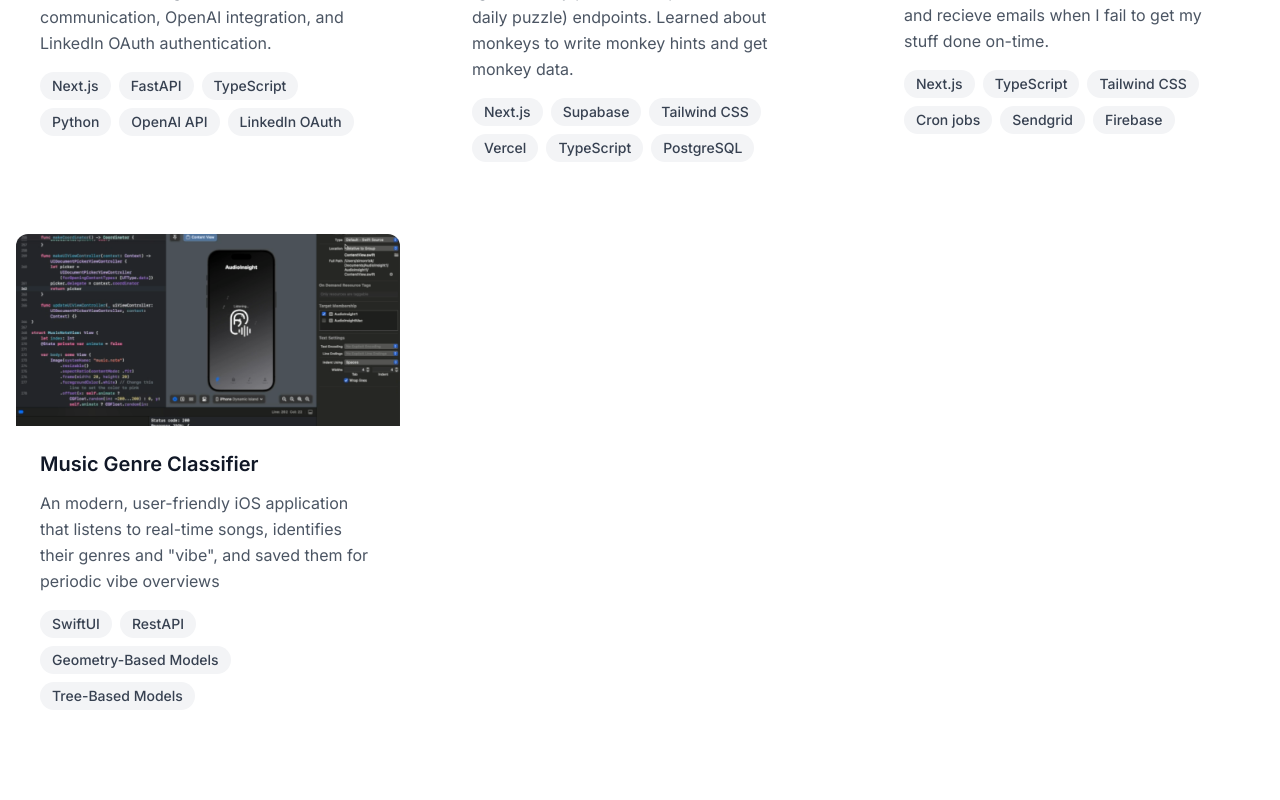
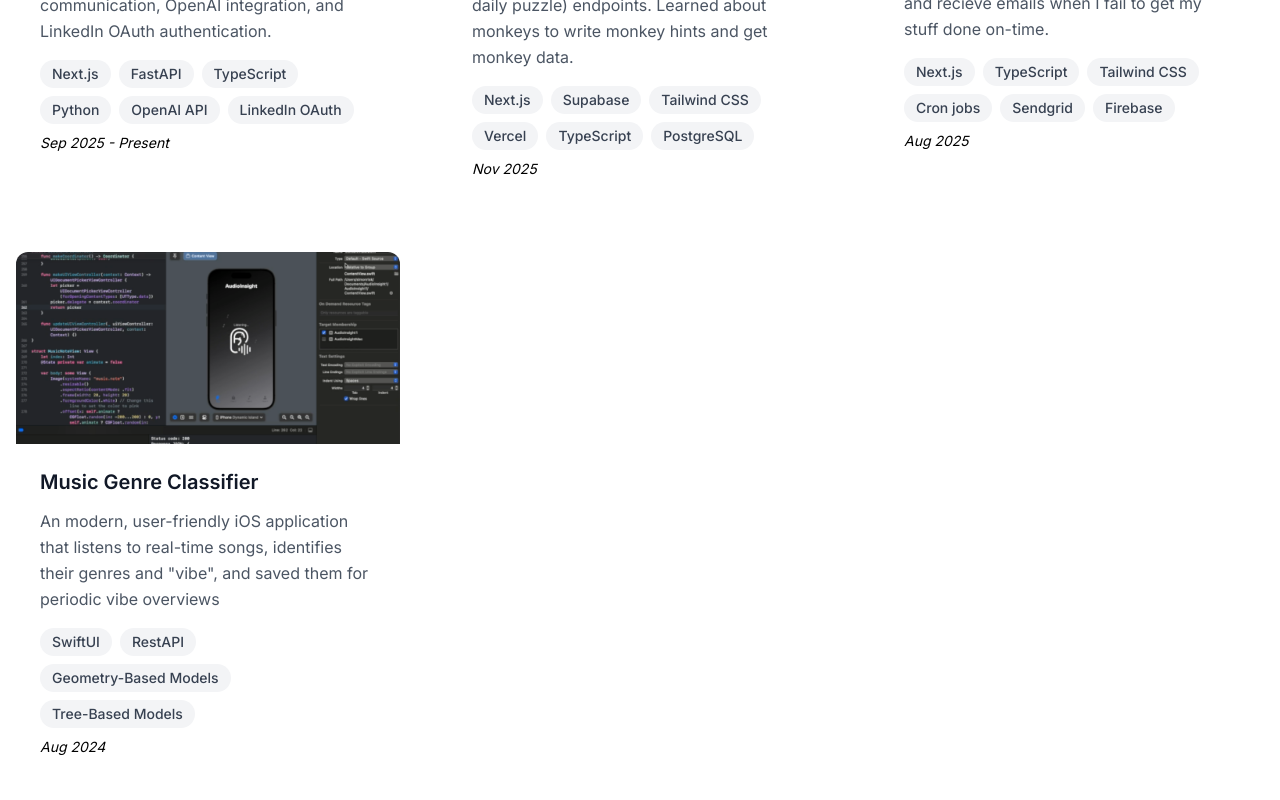
Before and after one commit to SimonNRisk/portfolio, a Next.js app: page / in a window 1280 px wide. Shown: the part 3620-4420 px from the top of the page. Built offline with nearby package versions, Linux system fonts and the light colour scheme; no server answers.

Commit message:
chore: project dates

```diff
--- a/src/components/ProjectCard.tsx
+++ b/src/components/ProjectCard.tsx
@@ -10,6 +10,7 @@ interface ProjectCardProps {
   imageUrl: string;
   technologies: string[];
   projectUrl: string;
+  date: string;
   deployedUrl?: string; // Optional deployed URL
 }
 
@@ -19,6 +20,7 @@ export default function ProjectCard({
   imageUrl,
   technologies,
   projectUrl,
+  date,
   deployedUrl,
 }: ProjectCardProps) {
   return (
@@ -47,7 +49,7 @@ export default function ProjectCard({
             href={deployedUrl}
             target="_blank"
             rel="noopener noreferrer"
-            className="text-sm text-blue-600 hover:text-blue-800 hover:underline mb-3 block"
+            className="text-sm text-blue-600 hover:text-blue-800 hover:underline block"
           >
             {deployedUrl}
           </a>
@@ -60,6 +62,7 @@ export default function ProjectCard({
             </span>
           ))}
         </div>
+        <p className="text-black text-sm italic leading-relaxed mt-2">{date}</p>
       </div>
     </div>
   );
--- a/src/data/projectsData.ts
+++ b/src/data/projectsData.ts
@@ -4,6 +4,7 @@ export interface Project {
   imageUrl: string;
   technologies: string[];
   projectUrl: string;
+  date: string;
   deployedUrl?: string;
 }
 
@@ -16,6 +17,7 @@ export const projects: Project[] = [
     technologies: ["Next.js", "FastAPI", "TypeScript", "Python", "OpenAI API", "LinkedIn OAuth"],
     projectUrl: "https://github.com/SimonNRisk/qtma25",
     deployedUrl: "https://qtma25.vercel.app/",
+    date: "Sep 2025 - Present",
   },
   {
     title: "Monkle - A Wordle-Inspired Monkey Guessing Game",
@@ -25,6 +27,7 @@ export const projects: Project[] = [
     technologies: ["Next.js", "Supabase", "Tailwind CSS", "Vercel", "TypeScript", "PostgreSQL"],
     projectUrl: "https://github.com/SimonNRisk/monkey-wordle",
     deployedUrl: "https://monkey-wordle.vercel.app/",
+    date: "Nov 2025",
   },
   {
     title: "Accountability Buddy",
@@ -34,6 +37,7 @@ export const projects: Project[] = [
     technologies: ["Next.js", "TypeScript", "Tailwind CSS", "Cron jobs", "Sendgrid", "Firebase"],
     projectUrl: "https://github.com/SimonNRisk/accountability-buddy",
     deployedUrl: "https://accountability-buddy-opal.vercel.app/",
+    date: "Aug 2025",
   },
   {
     title: "Music Genre Classifier",
@@ -42,5 +46,6 @@ export const projects: Project[] = [
     imageUrl: "/images/audio.jpg",
     technologies: ["SwiftUI", "RestAPI", "Geometry-Based Models", "Tree-Based Models"],
     projectUrl: "https://github.com/IsaiahIruoha/music-genre-detector-ios",
+    date: "Aug 2024",
   },
 ];
```
